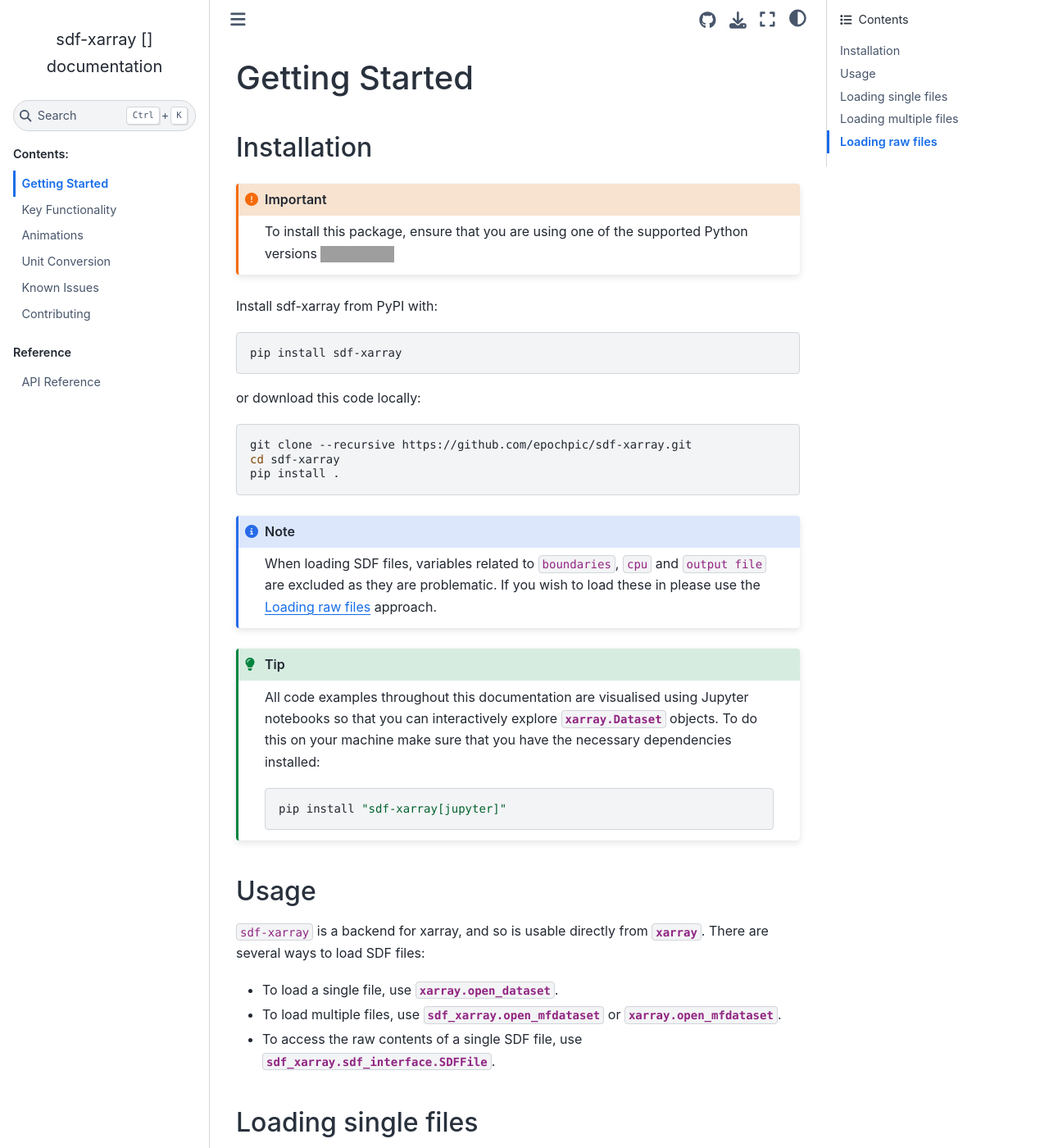
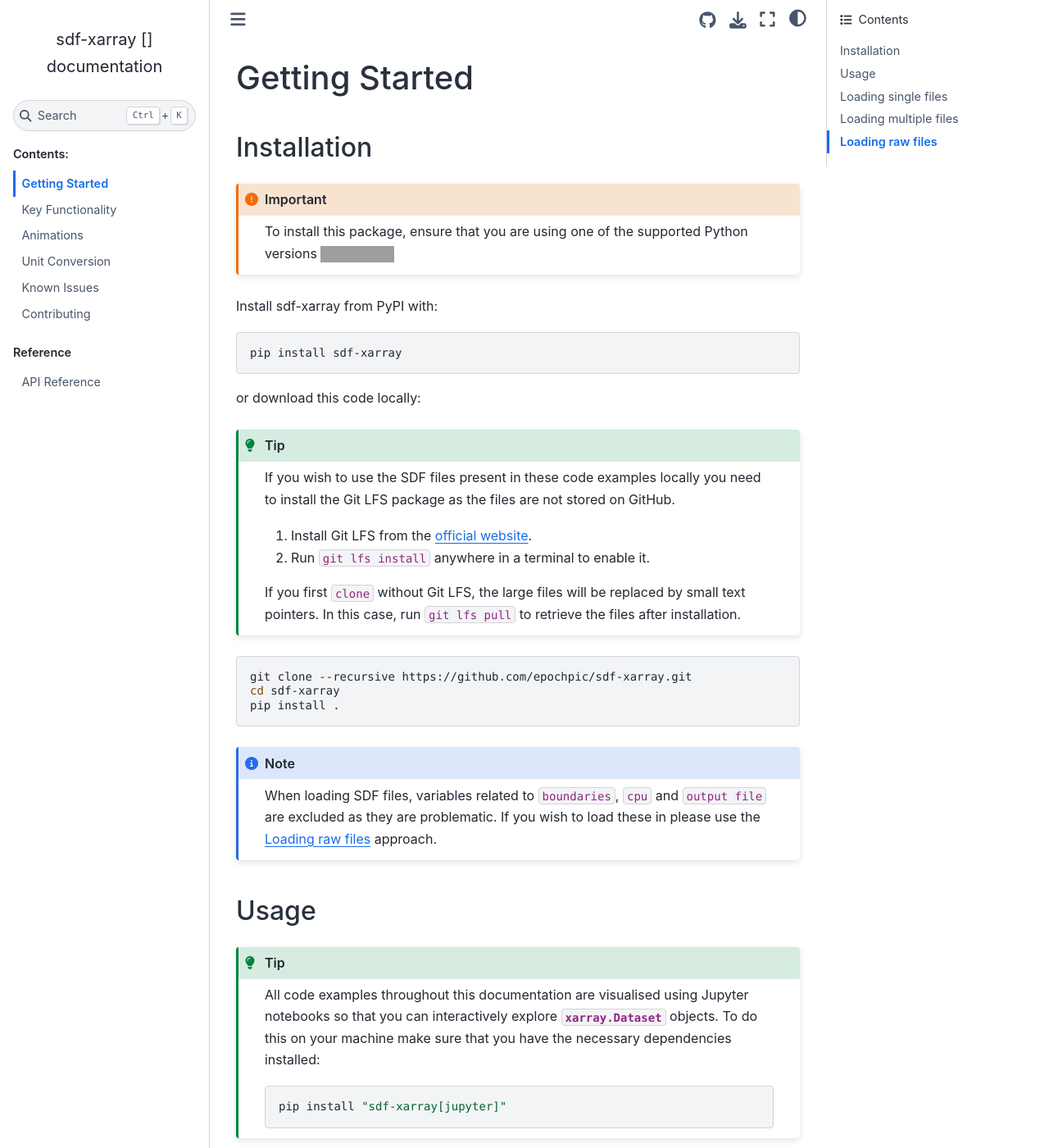
Before and after one commit to epochpic/sdf-xarray, a Sphinx documentation site: the page built from docs/getting_started.rst, in a window 1280 px wide and 1400 px high. Shown: the whole window at 82% size. Built offline with Sphinx 7.4.7 and the Sphinx Book theme 1.1.4, drawn with Linux system fonts in a browser that asks for light colours; grey boxes are pictures that could not be loaded.

Commit message:
Add documentation on git lfs

```diff
--- a/docs/getting_started.rst
+++ b/docs/getting_started.rst
@@ -24,6 +24,17 @@
 
 or download this code locally:
 
+.. tip::
+
+    If you wish to use the SDF files present in these code examples locally you need to
+    install the Git LFS package as the files are not stored on GitHub.
+
+    1. Install Git LFS from the `official website <https://git-lfs.com>`_.
+    2. Run ``git lfs install`` anywhere in a terminal to enable it.
+
+    If you first ``clone`` without Git LFS, the large files will be replaced by small text
+    pointers. In this case, run ``git lfs pull`` to retrieve the files after installation.
+
 .. code-block:: bash
 
     git clone --recursive https://github.com/epochpic/sdf-xarray.git
```
Also changed, not shown: other parts of docs/getting_started.rst (+3 -3 lines), README.md (+10 -0 lines).
